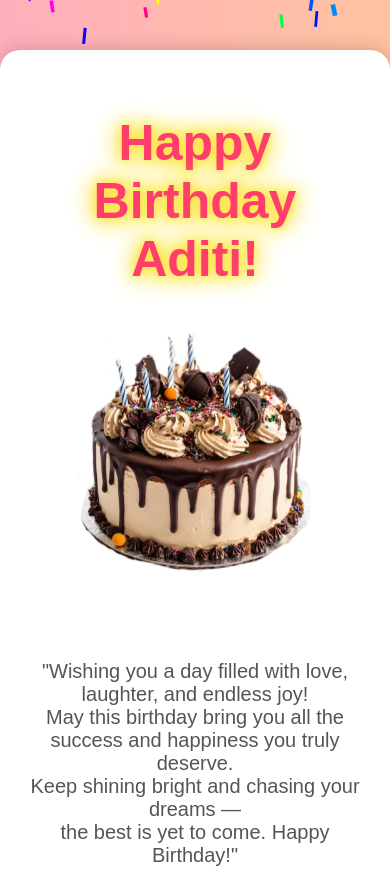
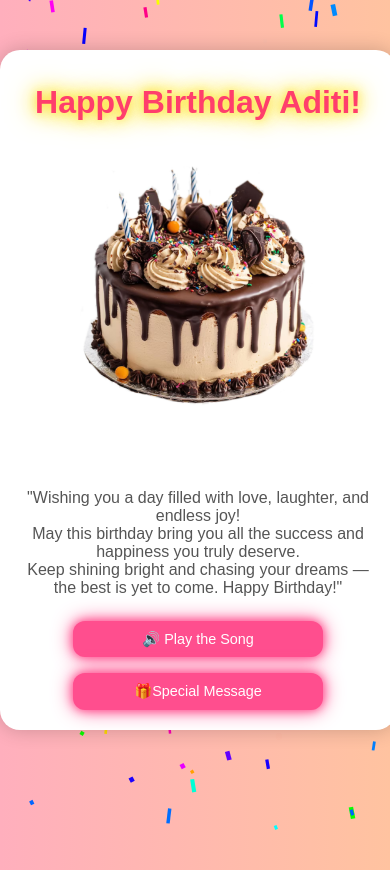
Before and after one commit to Aadarshcode15/AG-Birthday, a plain HTML site: page index.html in a window 390 px wide. Shown: the top 870 px of the page. Drawn offline with Linux system fonts and the light colour scheme.

Commit message:
Update style.css

```diff
--- a/style.css
+++ b/style.css
@@ -78,6 +78,48 @@ p {
     max-width: 400px;
     text-align: center;
     animation: popupFade 0.5s ease-in-out;
+}
+
+@media (max-width: 600px) {
+    .container {
+        padding: 0.8rem;
+        width: 95%;
+    }
+
+    h1 {
+        font-size: 2rem;
+        text-align: center;
+    }
+
+    p {
+        font-size: 1rem;
+    }
+
+    .cake {
+        max-width: 90%;
+    }
+
+    .buttons {
+        flex-direction: column;
+        align-items: center;
+    }
+
+    .buttons button {
+        font-size: 0.9rem;
+        padding: 0.6rem 1rem;
+        width: 100%;
+        max-width: 250px;
+    }
+
+    .popup-content {
+        padding: 1.5rem;
+        width: 100%;
+        font-size: 0.95rem;
+    }
+
+    .close-btn {
+        font-size: 1.5rem;
+    }
 }
 
 @keyframes popupFade {
```
